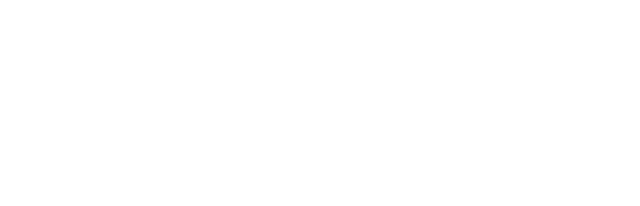
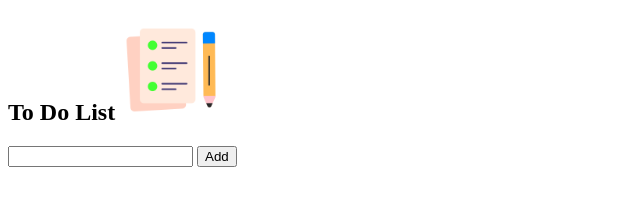
Before and after one commit to kamranzafar4343/ToDoList, a plain HTML site: page index.html in a window 1280 px wide. Shown: the whole page, without its empty margins (0-640 px from the left). Drawn offline with Linux system fonts and the light colour scheme.

Commit message:
added input and button

```diff
--- a/index.html
+++ b/index.html
@@ -3,12 +3,20 @@
 <head>
     <meta charset="UTF-8">
     <meta name="viewport" content="width=device-width, initial-scale=1.0">
-    <title>To Do List Web. App</title>
+    <title>To Do List</title>
 </head>
 <body>
 
 <div class="container">
 
+    <h2>To Do List <img src="/images/icon.png"> </h2>
+
+    <div class="todo-list">
+
+        <input type="input">
+        <button>Add</button>
+
+    </div>
 </div>
 
 </body>
--- a/style.css
+++ b/style.css
@@ -5,6 +5,6 @@
     box-sizing: border-box;
 }
 
-.container{
-    padd
-}
+/* .container{
+    padding
+} */
```
